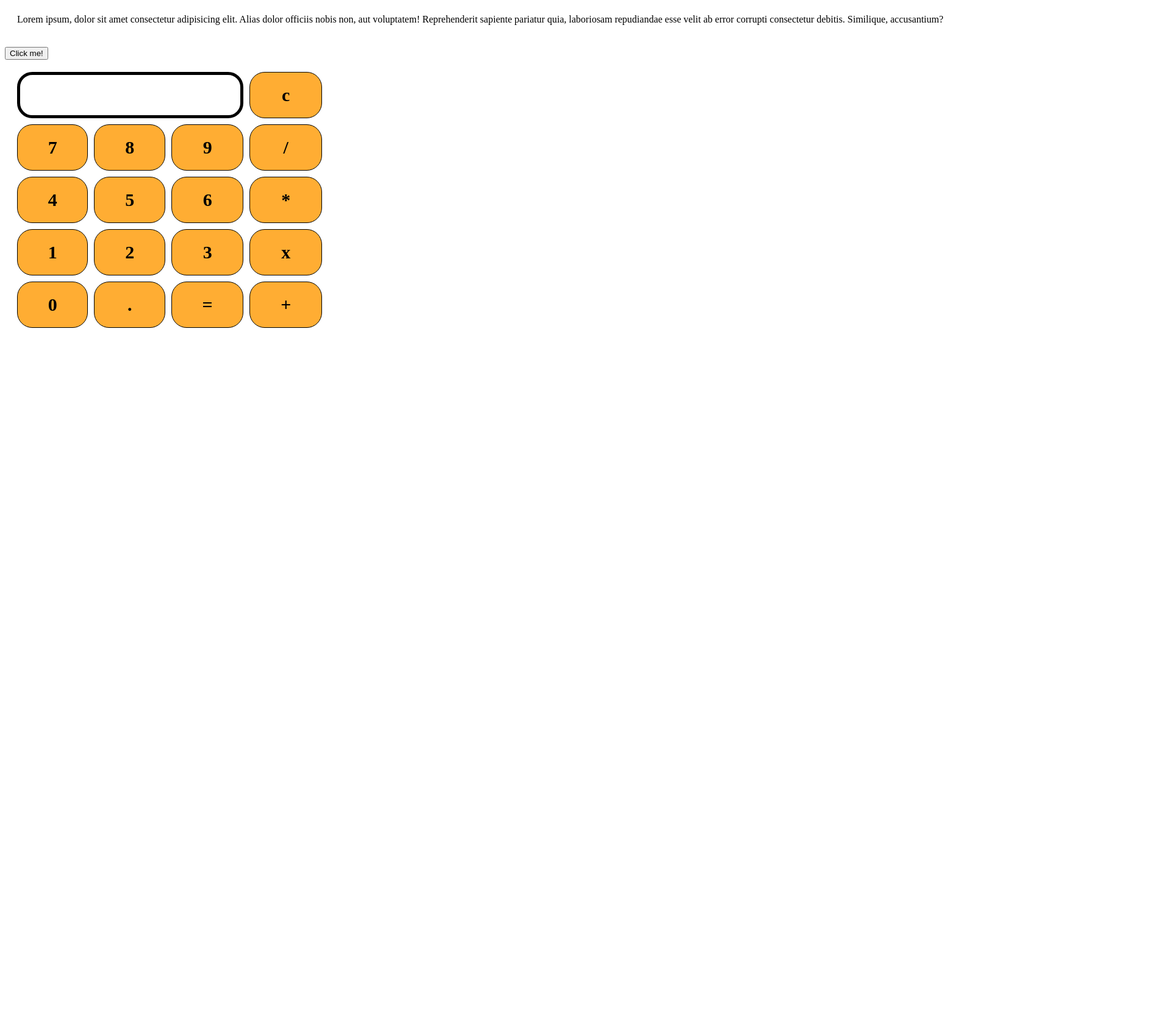
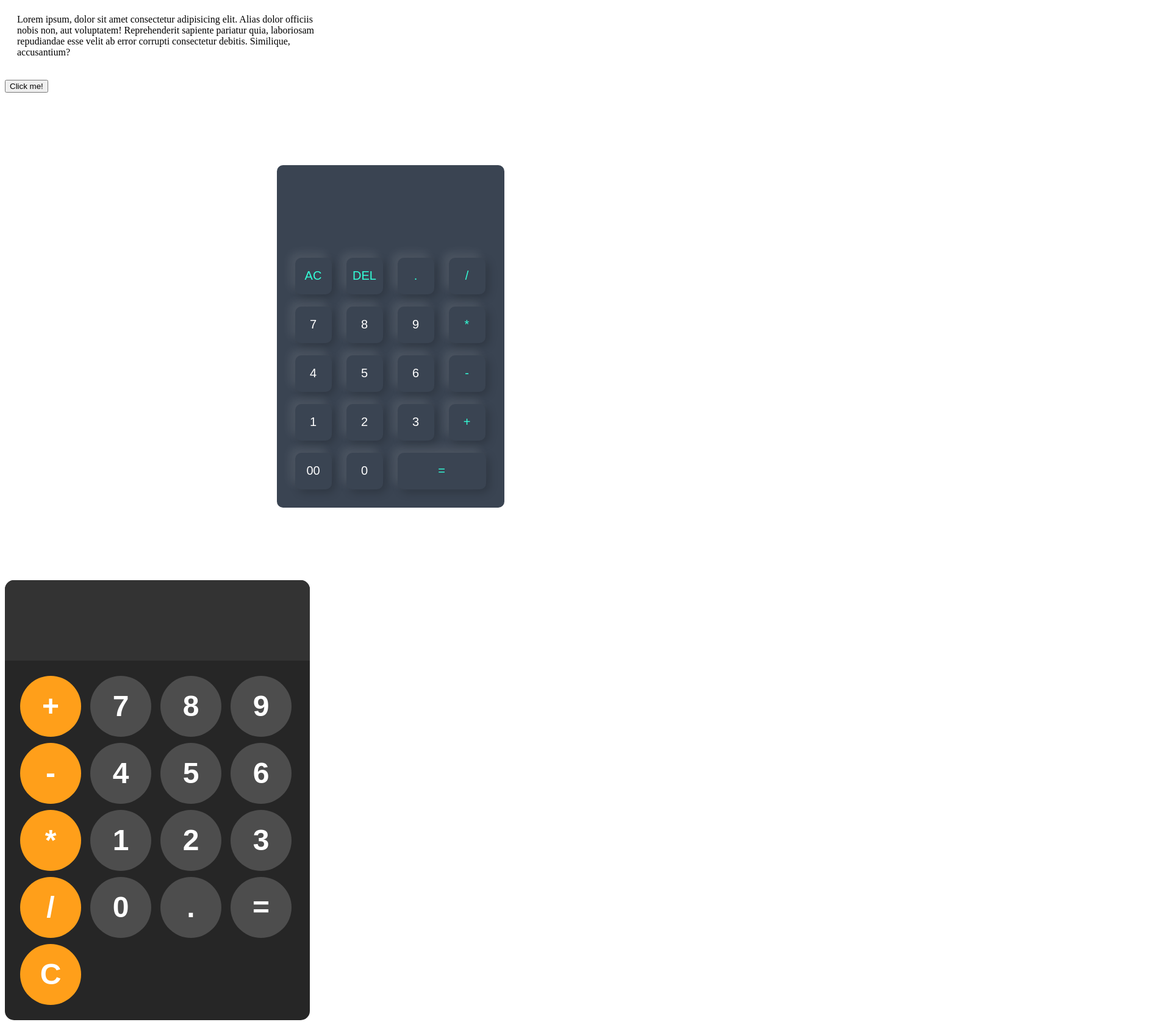
Before and after one commit to SamCPerlmutter/Project-Folder, a plain HTML site: page index.html in a window 1280 px wide. Shown: the part 247-1924 px from the top of the page at 61% size, 1920 px wide, since content can reach past the window. Before the commit the page ends 805 px from the top, so only its background shows below. Drawn offline with Linux system fonts and the light colour scheme.

Commit message:
Calculator added with js

```diff
--- a/index.html
+++ b/index.html
@@ -20,26 +20,70 @@
         </main>
         <button id="John">Click me!</button>
 
-        <div class="grid-container">
-            <div class="grid-item1"></div>
-            <div class="grid-item">c</div>
-            <div class="grid-item">7</div>
-            <div class="grid-item">8</div>
-            <div class="grid-item">9</div>
-            <div class="grid-item">/</div>
-            <div class="grid-item">4</div>
-            <div class="grid-item">5</div>
-            <div class="grid-item">6</div>
-            <div class="grid-item">*</div>
-            <div class="grid-item">1</div>
-            <div class="grid-item">2</div>
-            <div class="grid-item">3</div>
-            <div class="grid-item">x</div>
-            <div class="grid-item">0</div>
-            <div class="grid-item">.</div>
-            <div class="grid-item">=</div>
-            <div class="grid-item">+</div>
-        </div>
+<div class="container">
+    <div class="calculator">
+        <form>
+            <div class="display">
+                <input type="text" name="display" readonly>
+            </div>
+            <div>
+                <input type="button" value="AC" onclick="display.value = '' " class="operator">
+                <input type="button" value="DEL" onclick="display.value = display.value.toString().slice(0,-1)" class="operator">
+                <input type="button" value="." onclick="display.value += '.' " class="operator">
+                <input type="button" value="/" onclick="display.value += '/' " class="operator">
+            </div>
+            <div>
+                <input type="button" value="7" onclick="display.value += '7' ">
+                <input type="button" value="8" onclick="display.value += '8' ">
+                <input type="button" value="9" onclick="display.value += '9' ">
+                <input type="button" value="*" onclick="display.value += '*' " class="operator">
+            </div>
+            <div>
+                <input type="button" value="4" onclick="display.value += '4' ">
+                <input type="button" value="5" onclick="display.value += '5' ">
+                <input type="button" value="6" onclick="display.value += '6' ">
+                <input type="button" value="-" onclick="display.value += '-' " class="operator">
+            </div>
+            <div>
+                <input type="button" value="1" onclick="display.value += '1' ">
+                <input type="button" value="2" onclick="display.value += '2' ">
+                <input type="button" value="3" onclick="display.value += '3' ">
+                <input type="button" value="+" onclick="display.value += '+' " class="operator">
+            </div>
+            <div>
+                <input type="button" value="00" onclick="display.value += '00' ">
+                <input type="button" value="0" onclick="display.value += '0' ">
+                <input type="button" value="=" onclick="display.value = eval(display.value)"
+                class="equal operator" >
+            </div>
+        </form>
+    </div>
+</div>
+
+
+<div id="calculator">
+    <input id="display" readonly>
+    <div id="keys">
+        <button onclick="appendToDisplay('+')" class="calcButtons operator-btn">+</button>
+        <button onclick="appendToDisplay('7')" class="calcButtons">7</button>
+        <button onclick="appendToDisplay('8')" class="calcButtons">8</button>
+        <button onclick="appendToDisplay('9')" class="calcButtons">9</button>
+        <button onclick="appendToDisplay('-')" class="calcButtons operator-btn">-</button>
+        <button onclick="appendToDisplay('4')" class="calcButtons">4</button>
+        <button onclick="appendToDisplay('5')" class="calcButtons">5</button>
+        <button onclick="appendToDisplay('6')" class="calcButtons">6</button>
+        <button onclick="appendToDisplay('*')" class="calcButtons operator-btn">*</button>
+        <button onclick="appendToDisplay('1')" class="calcButtons">1</button>
+        <button onclick="appendToDisplay('2')" class="calcButtons">2</button>
+        <button onclick="appendToDisplay('3')" class="calcButtons">3</button>
+        <button onclick="appendToDisplay('/')" class="calcButtons operator-btn">/</button>
+        <button onclick="appendToDisplay('0')" class="calcButtons">0</button>
+        <button onclick="appendToDisplay('.')" class="calcButtons">.</button>
+        <button onclick="calculate()" class="calcButtons">=</button>
+        <button onclick="clearDisplay()" class="calcButtons operator-btn">C</button>
+    </div>
+</div>
+
 
         <script src="index.js"></script>
     </body>
--- a/index.js
+++ b/index.js
@@ -2,9 +2,33 @@ alert("Success")
 
 const button = document.getElementById("John");
 
-button.addEventListener("click", function(){
+button.addEventListener("click", function(e){
+    e.target.value
     const navbar = document.getElementById("navbar");
     navbar.classList.remove("navcolormain")
     navbar.classList.add("navcolor2")
 
     })
+
+//Find out which button was clicked
+//Need to use an array
+//For loop
+
+const display = document.getElementById("display");
+
+function appendToDisplay(input){
+    display.value += input;
+}
+
+function clearDisplay(){
+    display.value = "";
+}
+
+function calculate(){
+    try{
+        display.value = eval(display.value);
+    }
+    catch(error){
+        display.value = "Error";
+    }
+}
--- a/styles.css
+++ b/styles.css
@@ -25,7 +25,7 @@ h1{
     font-size: 30px;
     }
 p {
-    width: 3000px;
+    width: 500px;
     padding: 20px;
     }
 h3 {
@@ -33,31 +33,93 @@ h3 {
     padding: 20px;
     margin: 0px;
     }
-.grid-container {
-        display: grid;
-        margin-left: auto;
-        margin-right: auto;
-        grid-template-columns: auto auto auto auto;
-        background-color: rgb(255, 255, 255);
-        column-gap: 10px;
-        row-gap: 10px;
-    }
-.grid-item {
-        background-color: rgba(255, 153, 0, 0.8);
-        padding: 20px;
-        font-size: 30px;
-        text-align: center;
-        border-radius: 25px;
-        font-weight: bold;
-        border: 1px solid black;
-    }
-.grid-container {
-    width: 500px;
-    margin: 20px;
+.container{
+    width: 100%;
+    height: 100vh;
+    display: flex;
+    align-items: center;
+    justify-content: center;
 }
-.grid-item1{
-    grid-column: 1 / span 3;
-    background-color: rgba(255, 255, 255, 0.8);
-    border: 5px solid black;
-    border-radius: 25px;
+.calculator{
+    background: #3a4452;
+    padding: 20px;
+    border-radius: 10px;
 }
+.calculator form input{
+    border: 0;
+    outline: 0;
+    width: 60px;
+    height: 60px;
+    border-radius: 10px;
+    box-shadow: -8px -8px 15px rgba(255, 255, 255, 0.1),5px 5px 15px rgba(0, 0, 0, 0.2);
+    background: transparent;
+    font-size: 20px;
+    color: #ffffff;
+    cursor: pointer;
+    margin: 10px;
+}
+form .display{
+    display: flex;
+    justify-content: flex-end;
+    margin: 20px 0;
+}
+form .display input{
+    text-align: right;
+    flex: 1;
+    font-size: 45px;
+    box-shadow: none;
+}
+form input.equal{
+    width: 145px;
+}
+form input.operator{
+    color: #33ffd8;
+}
+#calculator{
+    font-family: Arial, sans-serif;
+    background-color: hsl(0, 0%, 15%);
+    border-radius: 15px;
+    max-width: 500px;
+    overflow: hidden;
+}
+#display{
+    width: 100%;
+    padding: 20px;
+    font-size: 5rem;
+    text-align: left;
+    border: none;
+    background-color: hsl(0, 0%, 20%);
+    color: white;
+}
+#keys{
+    display: grid;
+    grid-template-columns: repeat(4, 1fr);
+    gap: 10px;
+    padding: 25px;
+}
+button.calcButtons{
+    width: 100px;
+    height: 100px;
+    border-radius: 50px;
+    border: none;
+    background-color: hsl(0, 0%, 30%);
+    color: white;
+    font-size: 3rem;
+    font-weight: bold;
+    cursor: pointer;
+}
+button.calcButtons:hover{
+    background-color: hsl(0, 0%, 40%);
+}
+button.calcButtons:active{
+    background-color: hsl(0, 0%, 50%);
+}
+button.operator-btn{
+    background-color: hsl(35, 100%, 55%);
+}
+button.operator-btn:hover{
+    background-color: hsl(35, 100%, 65%);
+}
+button.operator-btn:hover{
+    background-color: hsl(35, 100%, 75%);
+}
```
